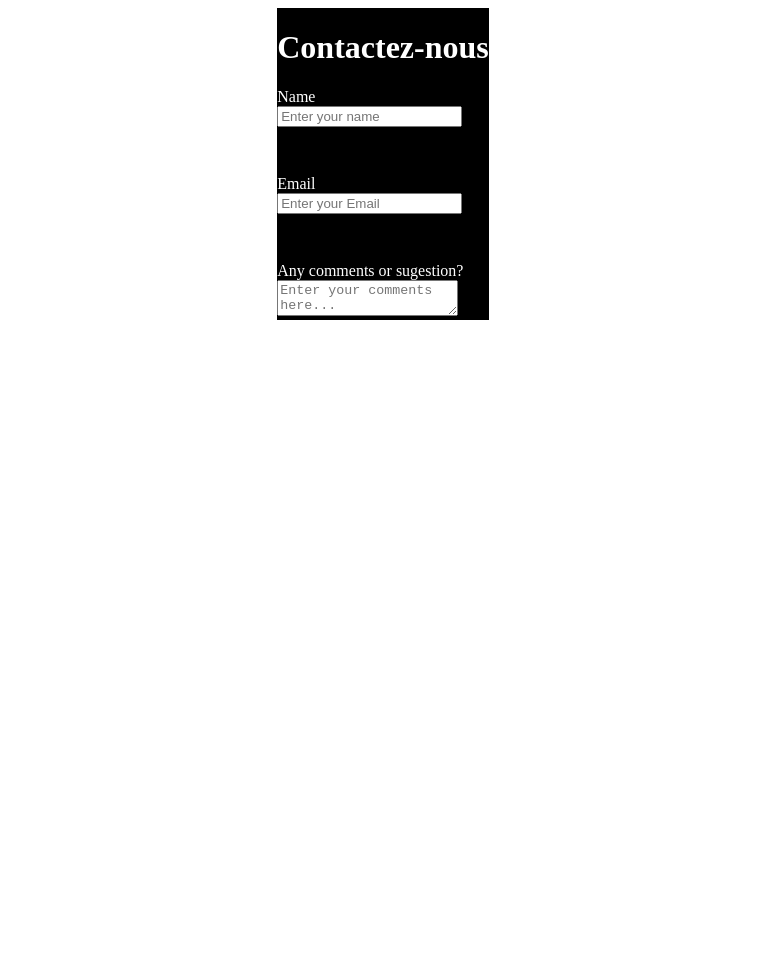
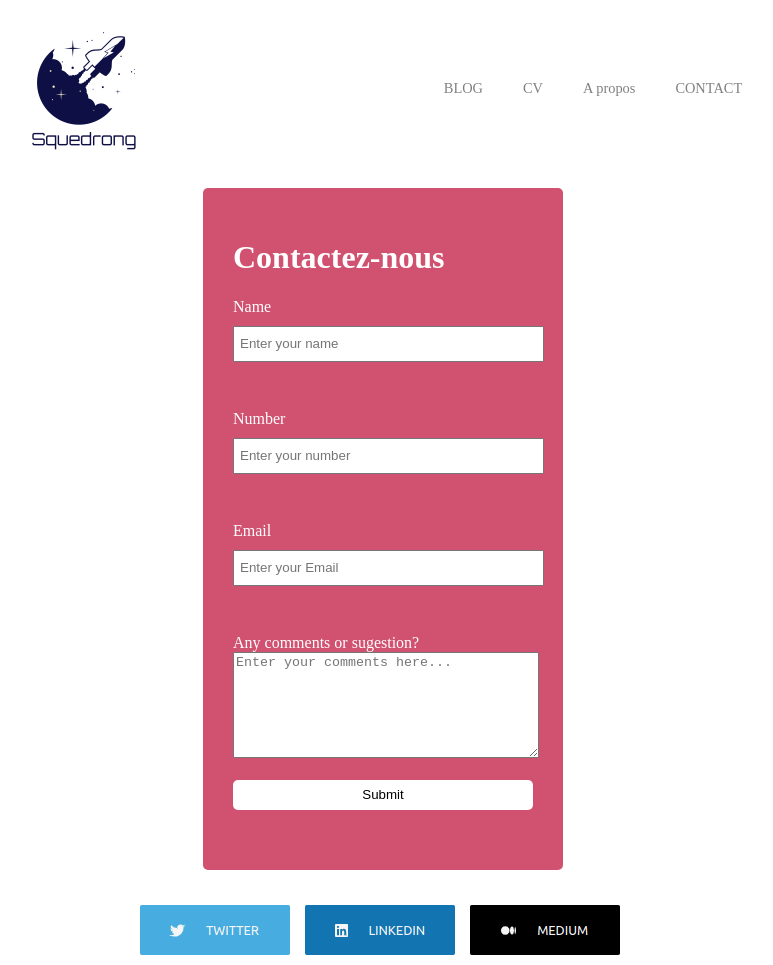
Before and after one commit to Dihia-003/Blog, a plain HTML site: page contact.html in a window 1280 px wide. Shown: the whole page, without its empty margins (257-1030 px from the left). Before the commit the page ends 800 px from the top, so only its background shows below. Drawn offline with Linux system fonts and the light colour scheme.

Commit message:
fin blog

```diff
--- a/contact.css
+++ b/contact.css
@@ -2,6 +2,8 @@ body {
     display: flex;
     align-items: center;
     flex-direction: column;
+    height: 100vh;
+
 }
 
 input {
@@ -9,6 +11,38 @@ input {
 }
 
 form {
-    background-color: black;
+    background-color: #d05270;
     color: white;
+    padding: 30px;
+    border-radius: 5px;
+    margin: auto;
+    margin-top: 50px;
+    margin-bottom: 30px;
+    width: 300px;
 }
+
+input[type="submit"] {
+    width: 100%;
+    height: 30px;
+    background-color: white;
+    border: none;
+    border-radius: 5px;
+}
+
+textarea {
+    width: 100%;
+    height: 100px;
+}
+
+input[type="text"],
+[type="email"] {
+    width: 100%;
+    height: 30px;
+    padding-left: 5px;
+    margin-top: 10px;
+
+}
+
+header {
+    width: 60%;
+}
--- a/contact.html
+++ b/contact.html
@@ -5,13 +5,29 @@
     <meta name="viewport" content="width=device-width, initial-scale=1.0">
     <title>Document</title>
     <link rel="stylesheet" href="contact.css">
+    <link rel="stylesheet" href="navbar.css" />
 </head>
 <body>
+    <header>
+        <nav>
+          <a href="index.html"><img src="./assets/img/logo.png" alt="logo" /></a>
+          <ul>
+            <li><a href="blog.html">BLOG</a></li>
+            <li><a href="#">CV</a></li>
+            <li><a href="./aPropos.html">A propos</a></li>
+            <li><a href="contact.html">CONTACT</a></li>
+          </ul>
+        </nav>
+      </header>
     <form action="">
 
         <h1>Contactez-nous</h1>
         <label for="name">Name</label><br>
         <input type="text" id="name" pattern="[A-Za-zÀ-ÖØ-öø-ÿ\s]+" required placeholder="Enter your name" >
+        <br><br>
+
+        <label for="telephone">Number</label><br>
+        <input type="text" id="telephone" pattern="[0-9]+" required placeholder="Enter your number" >
         <br><br>
 
         <label for="email">Email</label><br>
@@ -20,6 +36,12 @@
 
         <label for="mess">Any comments or sugestion?</label><br>
         <textarea name="mess" id="mess" placeholder="Enter your comments here..."></textarea>
+        <br><br>
+
+        <input type="submit" value="Submit">
     </form>
+    <footer>
+        <img src="assets/img/reseaux.png" alt="reseaux" class="reseaux">
+    </footer>
 </body>
 </html>
```
